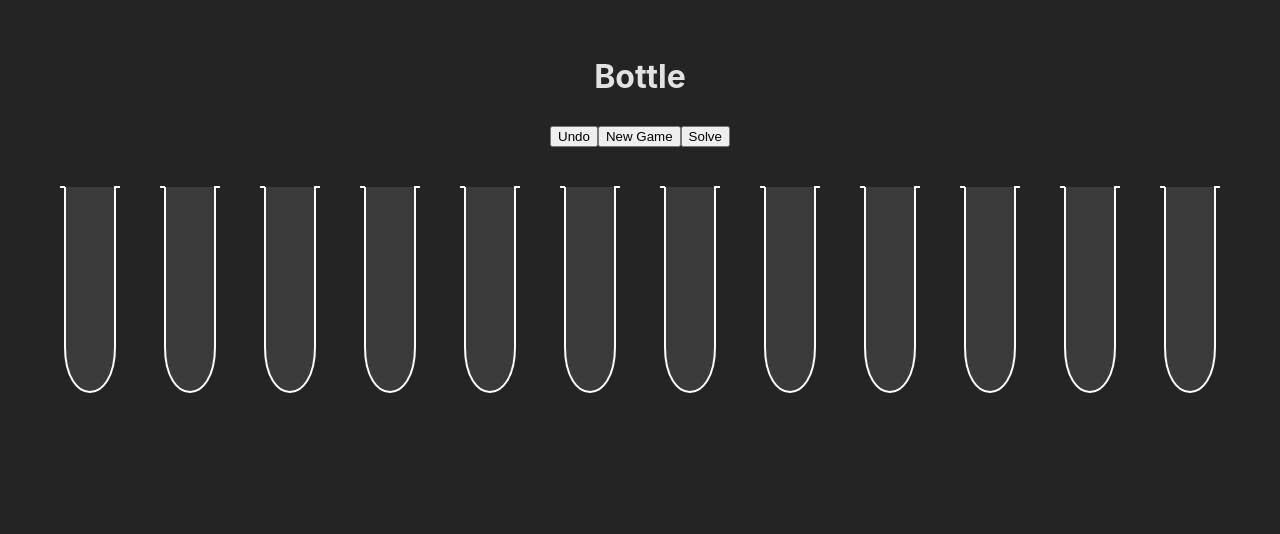
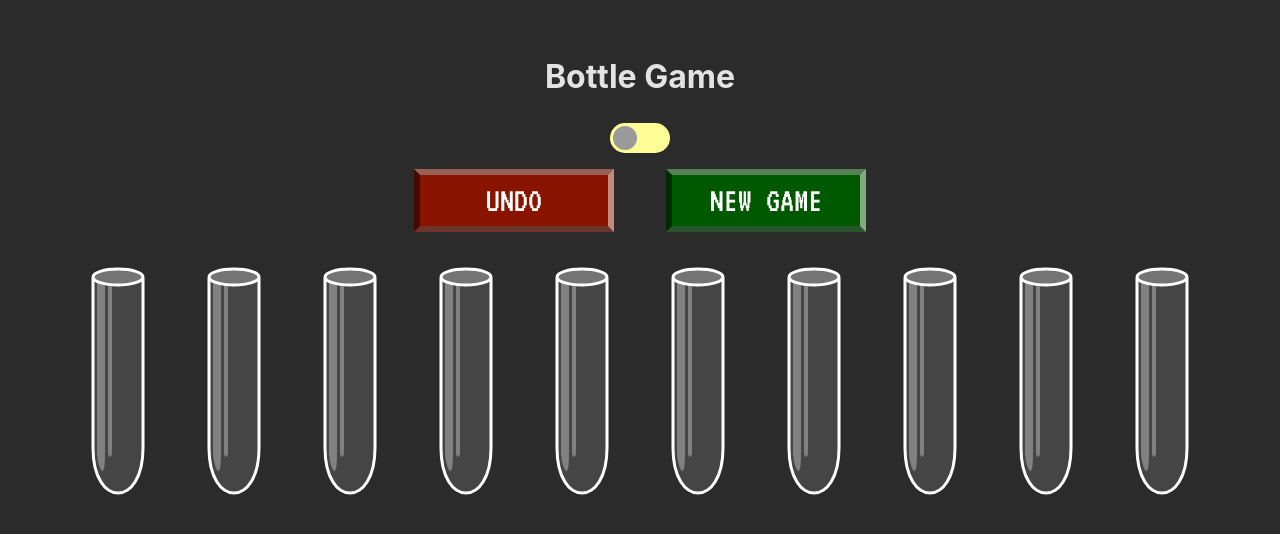
Before and after one commit to Adamkleo/Bottle-fill-game, a React (Vite) app: page / in a window 1280 px wide. Shown: the top 534 px of the page. Built offline with nearby package versions, Linux system fonts and the light colour scheme.

Commit message:
feat: modular bottles

```diff
--- a/src/App.css
+++ b/src/App.css
@@ -10,3 +10,64 @@
   font-weight: 700;
   margin-bottom: 1rem;
 }
+
+
+/* Container for the toggle switch */
+.toggle-switch {
+  position: relative;
+  width: 60px;
+  height: 30px;
+  margin: 0 auto; /* Center horizontally */
+  display: flex;
+  align-items: center;
+  justify-content: center;
+}
+
+/* Hidden checkbox input */
+.toggle-input {
+  opacity: 0;
+  width: 0;
+  height: 0;
+}
+
+/* The slider background */
+.toggle-label {
+  position: absolute;
+  top: 0;
+  left: 0;
+  right: 0;
+  bottom: 0;
+  background-color: #FDFD96;
+  border-radius: 30px;
+  cursor: pointer;
+  transition: background-color 0.3s ease;
+}
+
+/* The circle inside the slider */
+.toggle-ball {
+  position: absolute;
+  top: 3px;
+  left: 3px;
+  width: 24px;
+  height: 24px;
+  background-color: rgb(154, 154, 154);
+  border-radius: 50%;
+  transition: transform 0.3s ease;
+}
+
+/* Toggle on state */
+.toggle-input:checked + .toggle-label {
+  background-color: #66bb6a;
+}
+
+.toggle-input:checked + .toggle-label .toggle-ball {
+  transform: translateX(30px);
+}
+
+
+.bottles {
+  display: flex;
+  flex-wrap: wrap;
+  gap: 1rem;
+  justify-content: center;
+}
--- a/src/App.jsx
+++ b/src/App.jsx
@@ -1,15 +1,18 @@
 import React, { useState, useEffect } from 'react';
 import './App.css';
 import Bottle from './components/Bottle';
+import Toolbar from './components/Toolbar';
 import { getNRandomColors, getRandomElements, allEqual } from './ts/utils';
 import { Solver } from './solver/solver';
-import { BOTTLE_LENGTH, EMPTY_BOTTLES, NUM_BOTTLES, COLORS2 } from './ts/constants';
+import { BOTTLE_LENGTH, EMPTY_BOTTLES, NUM_BOTTLES, COLORS2, MAX_BOTTLE_LENGTH, NON_EMPTY_BOTTLES } from './ts/constants';
+
 
 function App() {
 
-	const numColorsNeeded = NUM_BOTTLES - EMPTY_BOTTLES;
+	const numColorsNeeded = NON_EMPTY_BOTTLES;
 	const colors = getNRandomColors(COLORS2, numColorsNeeded);
 
+	const [isToggled, setIsToggled] = useState(false);
 	const [selectedBottle, setSelectedBottle] = useState(null);
 	const [bottles, setBottles] = useState(generateInitialState());
 	const [states, setStates] = useState([bottles]);
@@ -18,9 +21,7 @@ function App() {
 	let solver = new Solver();
 
 	useEffect(() => {
-		if (winningState(bottles)) {
-			handleWin();
-		}
+		checkIfWin(bottles)
 	}, [bottles]);
 
 
@@ -35,7 +36,7 @@ function App() {
 	function generateRandomState() {
 		let bottles = [];
 		for (let i = 0; i < NUM_BOTTLES; i++) {
-			if (i < NUM_BOTTLES - 2) {
+			if (i < NON_EMPTY_BOTTLES) {
 				bottles.push({ id: i, colors: getRandomElements(colors, BOTTLE_LENGTH), freeSpace: 0 });
 			} else {
 				bottles.push({ id: i, colors: [], freeSpace: BOTTLE_LENGTH });
@@ -45,39 +46,42 @@ function App() {
 	}
 
 
-	function winningState(bottles) {
+	function checkIfWin(bottles) {
 		// Separate bottles into empty and full based on their contents
 		let emptyBottles = bottles.filter(bottle => bottle.colors.length === 0);
 		let fullBottles = bottles.filter(bottle => bottle.colors.length === BOTTLE_LENGTH && allEqual(bottle.colors));
 
 		// Check that the number of empty bottles matches the expected EMPTY_BOTTLES
 		// and that all remaining bottles are full and uniform in color
-		return emptyBottles.length === EMPTY_BOTTLES && fullBottles.length === (NUM_BOTTLES - EMPTY_BOTTLES);
+		if (emptyBottles.length === EMPTY_BOTTLES && fullBottles.length === NON_EMPTY_BOTTLES) {
+			setBottles(bottles);
+			winAnimation();
+			setButtonsDisabled(false);
+		}
 	}
 
-
-	function handleWin() {
-		alert('Congratulations! You won the game.');
-		setButtonsDisabled(false);
+	function winAnimation() {
+		let bottlesClone = bottles;
+		// for every non empty bottle, pop the top element, repeat in a timer for bottle_length times
+		let i = 0;
+		let interval = setInterval(() => {
+			if (i < BOTTLE_LENGTH) {
+				bottlesClone = bottlesClone.map(bottle => {
+					if (bottle.colors.length > 0) {
+						const newColors = [...bottle.colors];
+						newColors.pop();
+						return { ...bottle, colors: newColors, freeSpace: bottle.freeSpace + 1 };
 					}
-
-
-	function undo() {
-		if (states.length > 1) {
-			setBottles(states[states.length - 2]);
-			setStates(states.slice(0, states.length - 1));
+					return bottle;
+				});
+				setBottles(bottlesClone);
+				i++;
+			} else {
+				clearInterval(interval);
 			}
-		setSelectedBottle(null);
+		}, 300);
+		setStates([]);
 	}
-
-	function resetGame() {
-		const newBottles = generateRandomState();
-		setBottles(newBottles);
-		setStates([newBottles]);
-		setSelectedBottle(null);
-		setButtonsDisabled(false);
-	}
-
 
 
 	function animateStates(states) {
@@ -92,8 +96,8 @@ function App() {
 				setButtonsDisabled(false);
 			}
 		}, 100);
+	}
 
-	}
 
 	function handleClick(id) {
 		const selected = selectedBottle;
@@ -168,17 +172,23 @@ function App() {
 
 	}
 
+	function undo() {
+		if (states.length > 1) {
+			setBottles(states[states.length - 2]);
+			setStates(states.slice(0, states.length - 1));
+		}
+		setSelectedBottle(null);
+	}
 
-	return (
-		<>
-			<h1>Bottle</h1>
-			<button onClick={undo} disabled={buttonsDisabled}>
-				Undo
-			</button>
-			<button onClick={resetGame} disabled={buttonsDisabled}>
-				New Game
-			</button>
-			<button onClick={() => {
+	function resetGame() {
+		const newBottles = generateRandomState();
+		setBottles(newBottles);
+		setStates([newBottles]);
+		setSelectedBottle(null);
+		setButtonsDisabled(false);
+	}
+
+	function solveGame() {
 		setButtonsDisabled(true); // Disable buttons when solving starts
 		let solve = solver.solve(bottles, 'bfs', true);
 		if (solve) {
@@ -188,13 +198,53 @@ function App() {
 			alert("No solution found");
 			setButtonsDisabled(false);
 		}
+	}
 
-			}} disabled={buttonsDisabled}>
-				Solve
-			</button>
+	const gameButtons = [
+		{ label: 'Undo', onClick: undo, disabled: buttonsDisabled, className: 'red' },
+		{ label: 'New Game', onClick: resetGame, disabled: buttonsDisabled, className: 'green' },
+	];
+
+	const solverButtons = [
+		{ label: 'Solve', onClick: solveGame, disabled: buttonsDisabled, className: 'blue' },
+	];
 
 
-			<div>
+	const handleToggle = () => {
+		setIsToggled(!isToggled);
+	};
+
+
+
+
+	return (
+		<>
+			<h1>Bottle Game</h1>
+
+			<div className="toggle-switch">
+				<input
+					type="checkbox"
+					id="toggle"
+					className="toggle-input"
+					checked={isToggled}
+					onChange={handleToggle}
+					disabled={buttonsDisabled}
+				/>
+				<label htmlFor="toggle" className="toggle-label">
+					<span className="toggle-ball"></span>
+				</label>
+			</div>
+
+
+
+			{/* Conditionally render Toolbar based on toggle state */}
+			{isToggled ? (
+				<Toolbar buttons={solverButtons} />
+			) : (
+				<Toolbar buttons={gameButtons} />
+			)}
+
+			<div className='bottles'>
 				{bottles.map(bottle => (
 					<Bottle
 						key={bottle.id}
@@ -203,6 +253,7 @@ function App() {
 						freeSpace={bottle.freeSpace}
 						onClick={() => handleClick(bottle.id)}
 						selected={selectedBottle === bottle.id}
+						size={Math.min(BOTTLE_LENGTH, MAX_BOTTLE_LENGTH)}
 					/>
 				))}
 			</div>
--- a/src/components/Bottle.jsx
+++ b/src/components/Bottle.jsx
@@ -1,26 +1,129 @@
 import React from 'react';
 import './Bottle.css';
 
-const Bottle = ({ startY, colors, onClick, selected }) => {
+const Bottle = ({ startY, colors, onClick, selected, size }) => {
     const startX = 25; // Center the bottle horizontally within the 100px wide area
+    const colorCellSize = 50;
+    const bottleHeight = (size * colorCellSize) + 60; // Adjust height dynamically
+
+    function generateColorSegment(startY, index) {
+        const startX = 25; // Assuming startX is constant
+        const colorCellSize = 50; // Assuming this is a constant for cell size
+
+        const yOffset = index == 0 ? (size - 1) * colorCellSize : (size - 1 - index) * colorCellSize;
+        if (index === 0) {
+            // Last color segment with a curved bottom
+            return (
+                <path
+                    key={index}
+                    d={`
+                        M ${startX},${startY + yOffset}
+                        C ${startX},${startY + yOffset + 60} ${startX + 50},${startY + yOffset + 60} ${startX + 50},${startY + yOffset}
+                    `}
+                    fill={colors[index]}
+                    strokeWidth="0"
+                />
+            );
+        } else {
+            // Regular color segment with wavy top and bottom
+            return (
+                <path
+                    key={index}
+                    d={`
+                        M ${startX},${startY + yOffset}
+                        L ${startX},${startY + 50 + yOffset}
+                        L ${startX + 50},${startY + 50 + yOffset}
+                        L ${startX + 50},${startY + yOffset}
+                    `}
+                    fill={colors[index]}
+                    strokeWidth="0"
+                />
+            );
+        }
+    }
+
+
 
     return (
         <svg
             className={`bottle ${selected ? 'selected' : ''}`}
             width="100"
-            height="300"
-            viewBox="0 0 100 300"
+            height={bottleHeight} // Dynamically set the height
+            viewBox={`0 0 100 ${bottleHeight}`} // Dynamically set the viewBox height
             onClick={onClick}
         >
-            {/* Conditionally render the color segments based on colors array */}
+
+            {/* Render the color segments */}
+            {colors && colors.map((color, index) => generateColorSegment(startY, index))}
+            {/* Render the first bottle shadow */}
+            <path
+                d={`
+                    M ${startX + 4},${startY + (size - 1) * colorCellSize + 5}
+                    L ${startX + 4},${startY - 18}
+                    L ${startX + 12},${startY - 14}
+                    L ${startX + 12},${startY + (size - 1) * colorCellSize + 5}
+                    M ${startX + 4},${startY + (size - 1) * colorCellSize + 5}
+                    C ${startX + 4},${startY + (size - 1) * colorCellSize + 15} ${startX + 12},${startY + (size - 1) * colorCellSize + 40} ${startX + 12},${startY + (size - 1) * colorCellSize + 5}
+
+
+                `}
+                fill="white"
+                fillOpacity="40%"
+            />
+
+            {/* Render the second bottle shadow */}
+            <path
+                d={`
+                    M ${startX + 15},${startY + (size - 1) * colorCellSize + 5}
+                    L ${startX + 15},${startY - 18}
+                    L ${startX + 19},${startY - 14}
+                    L ${startX + 19},${startY + (size - 1) * colorCellSize + 5}
+                    M ${startX + 15},${startY + (size - 1) * colorCellSize + 5}
+                    C ${startX + 15},${startY + (size - 1) * colorCellSize + 10} ${startX + 19},${startY + (size - 1) * colorCellSize + 10} ${startX + 19},${startY + (size - 1) * colorCellSize + 5}
+                `}
+                fill="white"
+                fillOpacity="40%"
+            />
+
+            {/* Render the bottle */}
+            <path
+                d={`
+                    M ${startX},${startY - 20}
+                    L ${startX},${startY + (size - 1) * colorCellSize}
+                    C ${startX},${startY + (size - 1) * colorCellSize + 60} ${startX + 50},${startY + (size - 1) * colorCellSize + 60} ${startX + 50},${startY + (size - 1) * colorCellSize}
+                    L ${startX + 50},${startY - 20}
+                `}
+                fill="gray"
+                fillOpacity="30%"
+                stroke="white"
+                strokeWidth="3"
+            />
+
+            <ellipse cx="50" cy="29" rx="25" ry="8" fill="#747474" stroke="white" strokeWidth="3" />
+
+
+        </svg>
+    );
+};
+
+export default Bottle;
+
+
+
+
+/*
+
 {colors && colors.length >= 4 && (
     <path
-                    d={`
+        d={
 M ${startX},${startY}
+C ${startX + 10},${startY - 10}, ${startX + 40},${startY + 10}, ${startX + 50},${startY}
+L ${startX + 50},${startY + 50}
 L ${startX},${startY + 50}
-                        L ${startX + 50},${startY + 50}
-                        L ${startX + 50},${startY}
-                    `}
+M ${startX + 50},${startY + 50}
+C ${startX + 40},${startY + 60}, ${startX + 10},${startY + 60}, ${startX},${startY + 50}
+
+        }
         fill={colors[3]}
         strokeWidth="0"
     />
@@ -28,25 +131,31 @@ const Bottle = ({ startY, colors, onClick, selected }) => {
 
 {colors && colors.length >= 3 && (
     <path
-                    d={`
+        d={
   M ${startX},${startY + 50}
+C ${startX + 10},${startY + 40}, ${startX + 40},${startY + 60}, ${startX + 50},${startY + 50}
+L ${startX + 50},${startY + 100}
 L ${startX},${startY + 100}
-                        L ${startX + 50},${startY + 100}
-                        L ${startX + 50},${startY + 50}
-                    `}
+M ${startX + 50},${startY + 100}
+C ${startX + 40},${startY + 110}, ${startX + 10},${startY + 110}, ${startX},${startY + 100}
+        }
         fill={colors[2]}
         strokeWidth="0"
     />
 )}
 
+
 {colors && colors.length >= 2 && (
     <path
-                    d={`
+        d={
 M ${startX},${startY + 100}
+C ${startX + 10},${startY + 90}, ${startX + 40},${startY + 110}, ${startX + 50},${startY + 100}
+L ${startX + 50},${startY + 150}
 L ${startX},${startY + 150}
-                        L ${startX + 50},${startY + 150}
-                        L ${startX + 50},${startY + 100}
-                    `}
+M ${startX + 50},${startY + 150}
+C ${startX + 40},${startY + 160}, ${startX + 10},${startY + 160}, ${startX},${startY + 150}
+
+        }
         fill={colors[1]}
         strokeWidth="0"
     />
@@ -54,37 +163,17 @@ const Bottle = ({ startY, colors, onClick, selected }) => {
 
 {colors && colors.length >= 1 && (
     <path
-                    d={`
+        d={
             M ${startX},${startY + 150}
             C ${startX},${startY + 210} ${startX + 50},${startY + 210} ${startX + 50},${startY + 150}
-                    `}
+            L ${startX + 50},${startY + 155}
+            L ${startX},${startY + 155}
+            M ${startX + 50},${startY + 155}
+            C ${startX + 50},${startY + 145} ${startX},${startY + 135} ${startX},${startY + 155}
+        }
         fill={colors[0]}
         strokeWidth="0"
     />
 )}
 
-            {/* Always render the bottle outline */}
-            <path
-                d={`
-                    M ${startX - 5},${startY - 10}
-                    L ${startX},${startY - 10}
-                    M ${startX},${startY - 10}
-                    L ${startX},${startY + 50}
-                    L ${startX},${startY + 100}
-                    L ${startX},${startY + 150}
-                    C ${startX},${startY + 210} ${startX + 50},${startY + 210} ${startX + 50},${startY + 150}
-                    L ${startX + 50},${startY + 100}
-                    L ${startX + 50},${startY + 50}
-                    L ${startX + 50},${startY - 10}
-                    L ${startX + 55},${startY - 10}
-                `}
-                fill="gray"
-                fillOpacity="25%"
-                stroke="white"
-                strokeWidth="2"
-            />
-        </svg>
-    );
-};
-
-export default Bottle;
+*/
--- /dev/null
+++ b/src/components/Toolbar.css
@@ -0,0 +1,69 @@
+@import url(https://fonts.googleapis.com/css?family=VT323);
+
+.toolbar {
+    display: flex;
+    align-items: center;
+    justify-content: center;
+    gap: 20px;
+}
+
+.toolbar button {
+    background: #7C7C7C;
+    border-bottom: 6px inset rgba(0, 0, 0, 0.5);
+    border-left: 6px inset rgba(0, 0, 0, 0.5);
+    border-right: 6px inset rgba(255, 255, 255, 0.5);
+    border-top: 6px inset rgba(255, 255, 255, 0.5);
+    box-sizing: border-box;
+    color: white;
+    cursor: pointer;
+    display: inline-block;
+    font-family: 'VT323', monospace;
+    font-size: 2.2rem;
+    margin: 1rem;
+    min-width: 200px;
+    padding: 0.5rem;
+    text-transform: uppercase;
+    width: auto;
+    transition: background 0.3s ease;
+}
+
+.toolbar button:focus,
+.toolbar button:hover {
+    background: #BCBCBC;
+}
+
+.toolbar button.red {
+    background: #881400;
+}
+
+.toolbar button.red:focus,
+.toolbar button.red:hover {
+    background: #A81000;
+}
+
+.toolbar button.green {
+    background: #005800;
+}
+
+.toolbar button.green:focus,
+.toolbar button.green:hover {
+    background: #006800;
+}
+
+.toolbar button.blue {
+    background: #0000BC;
+}
+
+.toolbar button.blue:focus,
+.toolbar button.blue:hover {
+    background: #0000FC;
+}
+
+.toolbar button:disabled {
+    background: #7C7C7C;
+    cursor: not-allowed;
+}
+
+.toolbar button:disabled:hover {
+    background: #7C7C7C;
+}
--- /dev/null
+++ b/src/components/Toolbar.tsx
@@ -0,0 +1,32 @@
+import React from 'react';
+import './Toolbar.css';
+
+interface ButtonProps {
+    label: string;
+    onClick: () => void;
+    disabled: boolean;
+    className?: string;
+}
+
+interface ToolbarProps {
+    buttons: ButtonProps[];
+}
+
+function Toolbar(props: ToolbarProps) {
+    return (
+        <div className="toolbar">
+            {props.buttons.map((button, index) => (
+                <button
+                    className={button.className}
+                    key={index}
+                    onClick={button.onClick}
+                    disabled={button.disabled}
+                >
+                    {button.label}
+                </button>
+            ))}
+        </div>
+    );
+}
+
+export default Toolbar;
--- a/src/index.css
+++ b/src/index.css
@@ -5,8 +5,8 @@
 
   color-scheme: light dark;
   color: rgba(255, 255, 255, 0.87);
-  background-color: #242424;
-
+  background-color: white;
+  background: rgb(43, 43, 43);
   font-synthesis: none;
   text-rendering: optimizeLegibility;
   -webkit-font-smoothing: antialiased;
--- a/src/solver/Solver.ts
+++ b/src/solver/Solver.ts
@@ -139,4 +139,5 @@ export class Solver {
         // If the queue is exhausted and no goal state is found
 
     }
+
 }
--- a/src/ts/constants.ts
+++ b/src/ts/constants.ts
@@ -1,7 +1,11 @@
-export const NUM_BOTTLES = 12;
+export const NUM_BOTTLES = 10;
+export const EMPTY_BOTTLES = 2;
+export const NON_EMPTY_BOTTLES = NUM_BOTTLES - EMPTY_BOTTLES;
+
 export const BOTTLE_LIMIT = 18;
+
 export const BOTTLE_LENGTH = 4;
-export const EMPTY_BOTTLES = 2;
+export const MAX_BOTTLE_LENGTH = 8;
 
 export const COLORS1 = [
     "#FF5733", // Vivid Red-Orange
```
Lines whose indentation alone changed are shown as unchanged.
